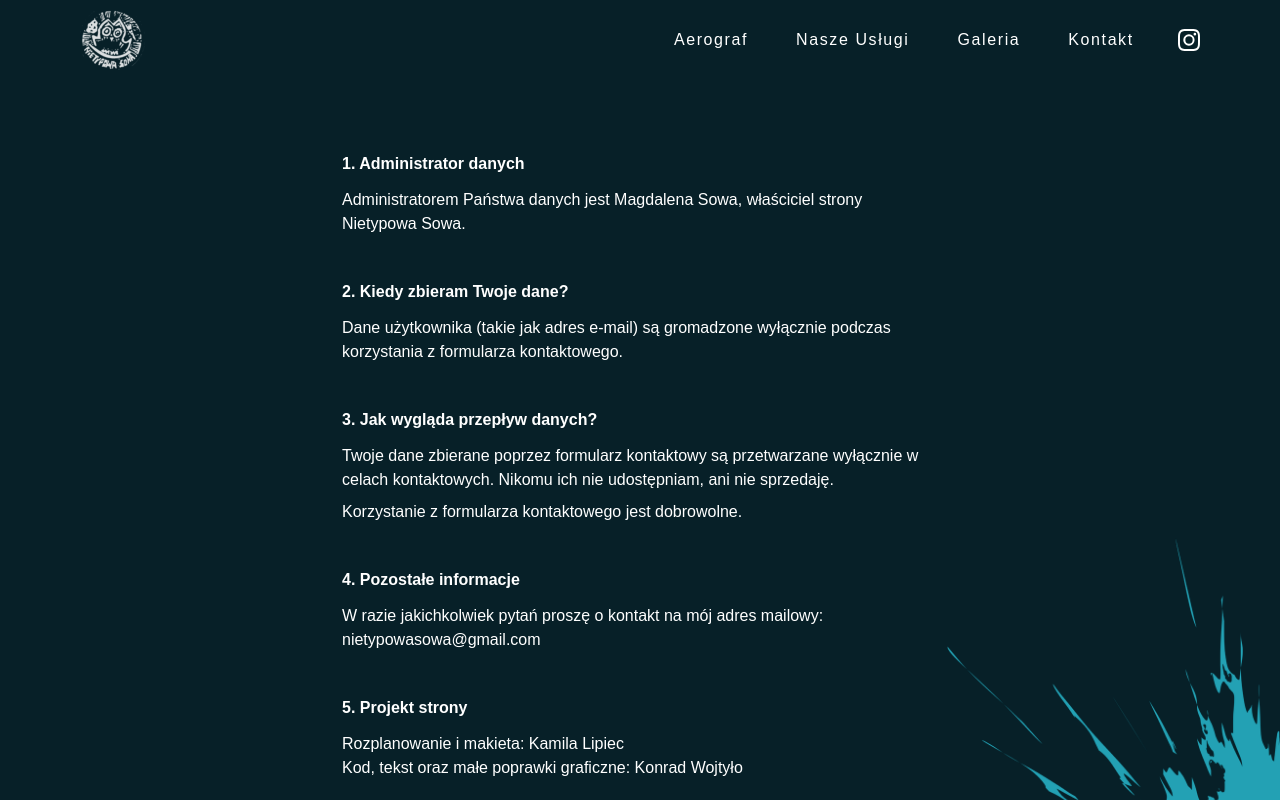
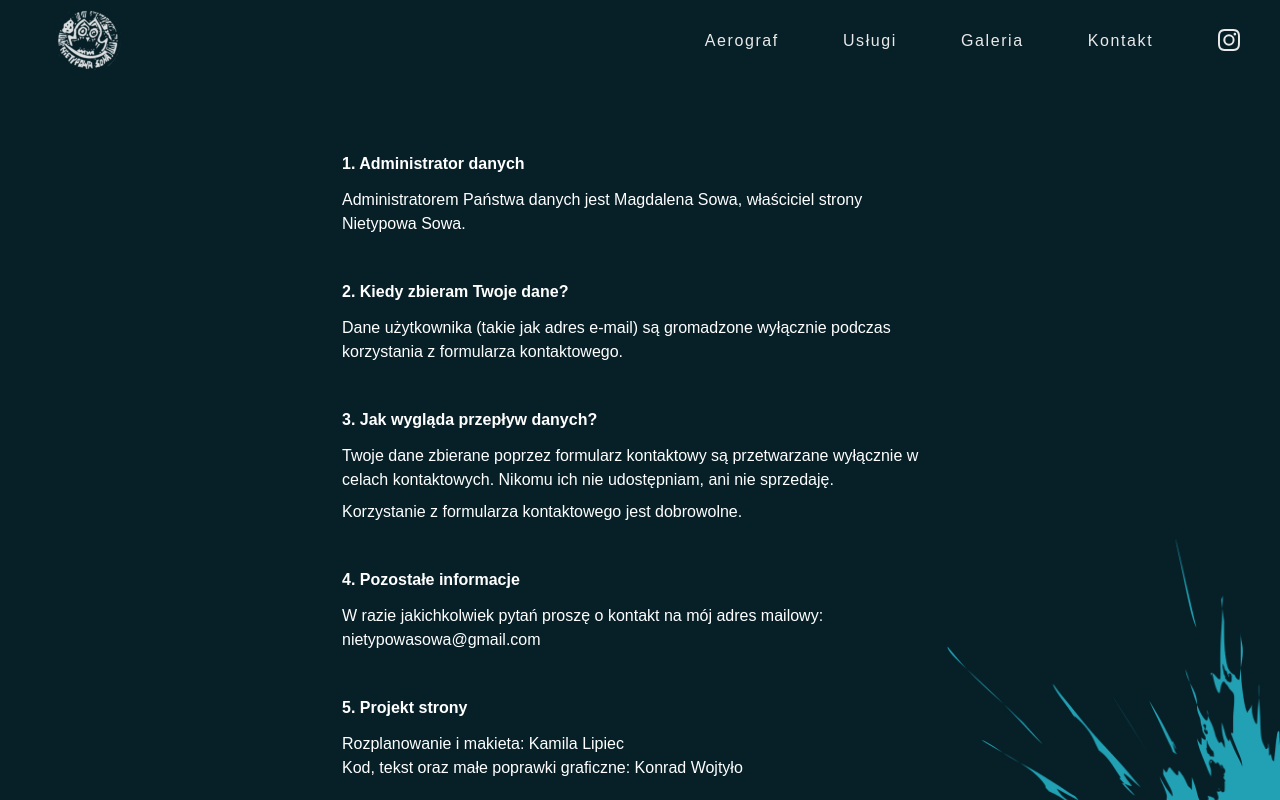
Before and after one commit to Anathretic/nietypowa-sowa-website, a React (Vite) app: page /polityka-prywatnosci in a window 1280 px wide. Shown: the top 800 px of the page. Built offline with nearby package versions, Linux system fonts and the light colour scheme; a web font is replaced by a local one.

Commit message:
Redesigned navbar and added minor features

```diff
--- a/package.json
+++ b/package.json
@@ -17,6 +17,7 @@
 		"dayjs": "^1.11.9",
 		"dotenv": "^16.3.1",
 		"express": "^4.18.2",
+		"lodash": "^4.17.21",
 		"react": "^18.2.0",
 		"react-cookie-consent": "^8.0.1",
 		"react-dom": "^18.2.0",
--- a/src/App.jsx
+++ b/src/App.jsx
@@ -1,9 +1,7 @@
 import { Outlet, Route, Routes } from 'react-router-dom';
+import { CookieBanner, Footer, Navbar } from './components';
 import { Aerograph, Contact, Gallery, Welcome, Offer, Quote } from './sections';
 import { GallerySubpage, PrivacyPolicy, PageNotFound } from './subpages';
-import { Navbar } from './components/Navbar/Navbar';
-import { Footer } from './components/Footer/Footer';
-import { CookieBaner } from './components/CookieBaner';
 
 const App = () => {
 	return (
@@ -13,7 +11,7 @@ const App = () => {
 					element={
 						<>
 							<Outlet />
-							<CookieBaner />
+							<CookieBanner />
 						</>
 					}>
 					<Route
--- a/src/components/CookieBaner.jsx
+++ b/src/components/CookieBaner.jsx
@@ -2,7 +2,7 @@ import { Link } from 'react-router-dom';
 import CookieConsent from 'react-cookie-consent';
 import { scrollToTop } from '../utils/scrollToTopUtils';
 
-export const CookieBaner = ({ ...otherProps }) => {
+const CookieBaner = ({ ...otherProps }) => {
 	return (
 		<CookieConsent
 			location='bottom'
@@ -36,3 +36,5 @@ export const CookieBaner = ({ ...otherProps }) => {
 		</CookieConsent>
 	);
 };
+
+export default CookieBaner;
--- a/src/components/Footer/Footer.jsx
+++ b/src/components/Footer/Footer.jsx
@@ -7,7 +7,7 @@ import { scrollToTop } from '../../utils/scrollToTopUtils';
 
 import FooterPaintSplatterImage from '../../images/footer-section/footer-paint-splatter-image.png';
 
-export const Footer = () => {
+const Footer = () => {
 	const [onMouseEnterEffect, setOnMouseEnterEffect] = useState(false);
 	const currentYear = new Date().getFullYear();
 
@@ -49,3 +49,5 @@ export const Footer = () => {
 		</footer>
 	);
 };
+
+export default Footer;
--- a/src/components/Navbar/Navbar.jsx
+++ b/src/components/Navbar/Navbar.jsx
@@ -1,21 +1,25 @@
-import { useEffect, useRef, useState } from 'react';
+import { useEffect, useMemo, useRef, useState } from 'react';
 import { useMediaQuery } from 'react-responsive';
 import { AiOutlineClose } from 'react-icons/ai';
 import { HiMenuAlt4 } from 'react-icons/hi';
+import { NavbarTitle } from './components/NavbarTitle';
 import { NavbarItem } from './components/NavbarItem';
 import { InstagramAnchor } from './components/InstagramAnchor';
 import { navbarItems } from './components/navbarData/NavbarItems';
 
-import NavLogo from '/nietypowa-nav-logo.png';
+import throttle from 'lodash/throttle';
+import './styles/styles.css';
 
-export const Navbar = () => {
+const Navbar = () => {
 	const [toggleMenu, setToggleMenu] = useState(false);
 	const [isAnimating, setIsAnimating] = useState(false);
 	const [isScrolled, setIsScrolled] = useState(false);
 
+	const isMobile = useMediaQuery({ query: '(max-width: 767px)' });
+
 	const divRef = useRef();
 
-	const isMobile = useMediaQuery({ query: '(max-width: 767px)' });
+	const memoizedNavbarItems = useMemo(() => navbarItems, []);
 
 	const handleMenuClose = () => {
 		setIsAnimating(true);
@@ -30,27 +34,11 @@ export const Navbar = () => {
 		setIsAnimating(false);
 	};
 
-	const handleScroll = () => {
-		if (window.scrollY > 60) {
-			setIsScrolled(true);
-		} else {
-			setIsScrolled(false);
-		}
-	};
+	useEffect(() => {
+		const handleScroll = throttle(() => {
+			setIsScrolled(window.scrollY > 30);
+		}, 100);
 
-	const scrollToTop = () => {
-		const { current } = divRef;
-
-		if (current !== null) {
-			current.scrollIntoView({ behavior: 'smooth' });
-		}
-
-		if (window.location.hash) {
-			window.history.replaceState('', document.title, window.location.pathname);
-		}
-	};
-
-	useEffect(() => {
 		window.addEventListener('scroll', handleScroll);
 
 		return () => {
@@ -58,64 +46,52 @@ export const Navbar = () => {
 		};
 	}, []);
 
-	useEffect(() => scrollToTop, []);
-
 	return (
-		<header className='w-full flex justify-center' ref={divRef}>
-			<div
-				className={`fixed top-0 w-full 2xl:rounded-b-[32px] h-[80px] flex md:justify-center justify-between items-center py-4 mf:py-2 z-50 transition duration-300 mr-auto tracking-widest ${
-					isScrolled ? 'bg-[#c80c5afb]' : 'bg-transparent'
-				}`}>
-				<div className='md:flex-[0.8] 2xl:flex-[0.5] flex-initial justify-center items-center'>
-					<div className='flex items-center mf:mx-2'>
-						<img
-							src={NavLogo}
-							alt='Logo przenoszące na początek strony'
-							className='cursor-pointer p-2 mf:p-0 scroll-smooth'
-							onClick={scrollToTop}
-						/>
-					</div>
-				</div>
-				<nav>
+		<header ref={divRef}>
+			<div className='navbar'>
+				<div className={`navbar-container ${isScrolled && 'navbar-container--is-scrolled'}`}>
+					<div className='navbar-wrapper'>
+						<NavbarTitle divRef={divRef} isScrolled={isScrolled} />
 						{isMobile ? (
-						<div className='flex relative'>
-							<HiMenuAlt4
-								fontSize={32}
-								className='text-white cursor-pointer mx-2 sm:mx-4'
-								onClick={() => setToggleMenu(true)}
-							/>
+							<>
+								<HiMenuAlt4 className='navbar-mobile-burger-btn' fontSize={32} onClick={() => setToggleMenu(true)} />
 								{(toggleMenu || isAnimating) && (
+									<nav className='navbar-mobile'>
 										<ul
 											onAnimationEnd={handleAnimationEnd}
-									className={`z-10 fixed top-1 right-1 bottom-1 p-3 w-[80vw] min-[500px]:w-[70vw] shadow-2xl list-none flex flex-col justify-start items-center rounded-md text-white bg-[#C80C59] overflow-y-auto ${
-										toggleMenu ? 'animate-slide-in' : 'animate-slide-out'
-									}`}>
-									<li className='text-xl self-start my-2 mb-6 cursor-pointer'>
+											className={`navbar-mobile-list ${toggleMenu ? 'animate-slide-in' : 'animate-slide-out'}`}>
+											<li className='navbar-mobile-exit-icon'>
 												<AiOutlineClose fontSize={28} onClick={handleMenuClose} />
 											</li>
-									{navbarItems.map(({ title, section }) => (
+											{memoizedNavbarItems.map(({ title, section }) => (
 												<NavbarItem
 													key={title}
 													title={title}
 													section={section}
-											classProps={'mb-5'}
+													classProps={'navbar-item-margin'}
 													onClick={handleMenuClose}
 												/>
 											))}
 											<InstagramAnchor />
 										</ul>
+									</nav>
+								)}
+							</>
+						) : (
+							<nav className='navbar-desktop'>
+								<ul className='navbar-desktop-list'>
+									{memoizedNavbarItems.map(({ title, section }) => (
+										<NavbarItem key={title} title={title} section={section} isScrolled={isScrolled} />
+									))}
+									<InstagramAnchor isScrolled={isScrolled} />
+								</ul>
+							</nav>
 						)}
 					</div>
-					) : (
-						<ul className='text-white flex list-none flex-row justify-between items-center flex-initial 2xl:text-lg'>
-							{navbarItems.map(({ title, section }) => (
-								<NavbarItem key={title} title={title} section={section} isScrolled={isScrolled} />
-							))}
-							<InstagramAnchor liStyles='ml-3' isScrolled={isScrolled} />
-						</ul>
-					)}
-				</nav>
+				</div>
 			</div>
 		</header>
 	);
 };
+
+export default Navbar;
--- a/src/components/Navbar/components/InstagramAnchor.jsx
+++ b/src/components/Navbar/components/InstagramAnchor.jsx
@@ -1,15 +1,13 @@
 import { useMediaQuery } from 'react-responsive';
 import { BsInstagram } from 'react-icons/bs';
 
-export const InstagramAnchor = ({ liStyles, isScrolled }) => {
+export const InstagramAnchor = ({ isScrolled }) => {
 	const isDesktop = useMediaQuery({ query: '(min-width: 1536px)' });
 
 	return (
-		<li className={`${liStyles} flex items-center justify-center`}>
+		<li className='navbar-special-icon'>
 			<a
-				className={`cursor-pointer p-2 ${
-					isScrolled ? 'md:hover:text-[#072028]' : 'md:hover:text-[#c80c59]'
-				} transition duration-300`}
+				className={`navbar-special-anchor ${isScrolled ? 'dark-hover' : 'pink-hover'}`}
 				href='https://www.instagram.com/nietypowa_sowa/'
 				target='_blank'
 				rel='noreferrer'>
--- a/src/components/Navbar/components/NavbarItem.jsx
+++ b/src/components/Navbar/components/NavbarItem.jsx
@@ -1,12 +1,21 @@
+import { useCallback } from 'react';
 import { HashLink } from 'react-router-hash-link';
 
-export const NavbarItem = ({ title, section, classProps, isScrolled, onClick, ...linkProps }) => {
+export const NavbarItem = ({ title, section, classProps, onClick, isScrolled, ...linkProps }) => {
+	const handleClick = useCallback(() => {
+		if (onClick) {
+			onClick();
+		}
+	}, [onClick]);
+
 	return (
-		<li
-			className={`mx-2 mf:mx-4 cursor-pointer capitalize ${
-				isScrolled ? 'md:hover:text-[#072028]' : 'md:hover:text-[#c80c59]'
-			} transition duration-300 ${classProps} z-10`}>
-			<HashLink smooth to={section} className='p-2' onClick={onClick} {...linkProps}>
+		<li className={`navbar-item ${classProps}`}>
+			<HashLink
+				smooth
+				to={section}
+				className={`navbar-item-link ${isScrolled ? 'dark-hover' : 'pink-hover'}`}
+				onClick={handleClick}
+				{...linkProps}>
 				{title}
 			</HashLink>
 		</li>
--- /dev/null
+++ b/src/components/Navbar/components/NavbarTitle.jsx
@@ -0,0 +1,28 @@
+import { useEffect } from 'react';
+import NavLogo from '/nietypowa-nav-logo.png';
+
+export const NavbarTitle = ({ divRef }) => {
+	const scrollToTop = () => {
+		const { current } = divRef;
+
+		if (current !== null) {
+			current.scrollIntoView({ behavior: 'smooth' });
+		}
+
+		if (window.location.hash) {
+			window.history.replaceState('', document.title, window.location.pathname);
+		}
+	};
+
+	useEffect(() => scrollToTop, []);
+
+	return (
+		<div className='navbar-title' onClick={scrollToTop}>
+			<div className='navbar-title-box'>
+				<h2 className='navbar-title-text'>
+					<img src={NavLogo} alt='Logo przenoszące na początek strony' />
+				</h2>
+			</div>
+		</div>
+	);
+};
--- a/src/components/Navbar/components/navbarData/NavbarItems.js
+++ b/src/components/Navbar/components/navbarData/NavbarItems.js
@@ -4,8 +4,8 @@ export const navbarItems = [
 		section: '/#aerograf',
 	},
 	{
-		title: 'nasze usługi',
-		section: '/#nasze-uslugi',
+		title: 'usługi',
+		section: '/#uslugi',
 	},
 	{
 		title: 'galeria',
--- /dev/null
+++ b/src/components/Navbar/styles/styles.css
@@ -0,0 +1,245 @@
+.navbar {
+	display: flex;
+	justify-content: center;
+	width: 100%;
+}
+
+.navbar-wrapper,
+.navbar-container,
+.navbar-title,
+.navbar-title-box {
+	display: flex;
+	align-items: center;
+}
+
+.navbar-wrapper,
+.navbar-container {
+	justify-content: space-between;
+	width: 100%;
+}
+
+.navbar-wrapper {
+	margin: 0 auto;
+	max-width: 2160px;
+}
+
+.navbar-container {
+	position: fixed;
+	padding: 1rem 0.5rem;
+	margin-right: auto;
+	top: 0;
+	height: 80px;
+	letter-spacing: 0.1em;
+	background-color: transparent;
+	transition: background-color 0.3s ease-out, box-shadow 0.3s ease-out;
+	z-index: 50;
+}
+
+.navbar-container--is-scrolled {
+	background-color: #c80c59;
+	-webkit-box-shadow: 0px 11px 16px -10px rgba(27, 27, 27, 1);
+	-moz-box-shadow: 0px 11px 16px -10px rgba(27, 27, 27, 1);
+	box-shadow: 0px 11px 16px -15px rgba(27, 27, 27, 1);
+}
+
+.navbar-title {
+	justify-content: center;
+}
+
+.navbar-title-text {
+	padding: 0.5rem 0.25rem;
+	cursor: pointer;
+}
+
+.navbar-desktop {
+	display: none;
+}
+
+.navbar-mobile-burger-btn {
+	position: absolute;
+	display: flex;
+	right: 0;
+	margin: 1rem;
+	color: #e9e9e9;
+}
+
+.navbar-mobile-list,
+.navbar-login-icon {
+	display: flex;
+	align-items: center;
+}
+
+.navbar-mobile-list {
+	position: fixed;
+	justify-content: flex-start;
+	flex-direction: column;
+	padding: 0.75rem;
+	top: 0.25rem;
+	right: 0.25rem;
+	bottom: 0.25rem;
+	width: 80vw;
+	color: #e9e9e9;
+	background-color: #c80c59;
+	border-radius: 0.375rem;
+	box-shadow: 0 25px 50px -10px rgba(0, 0, 0, 0.25);
+	list-style-type: none;
+	z-index: 50;
+}
+
+.navbar-mobile-exit-icon {
+	align-self: flex-start;
+	margin: 0.5rem 0 1.5rem;
+	color: #e9e9e9;
+	font-size: 1.25rem;
+	cursor: pointer;
+}
+
+.navbar-item {
+	margin: 0 0.5rem;
+	z-index: 10;
+}
+
+.navbar-item-margin {
+	margin-bottom: 1.25rem;
+}
+
+.navbar-item-link {
+	padding: 0.5rem;
+	color: #e9e9e9;
+	text-decoration: none;
+	text-transform: capitalize;
+	transition: color 0.3s ease-out;
+}
+
+.navbar-special-icon {
+	display: flex;
+	justify-content: center;
+	align-items: center;
+}
+
+.navbar-special-anchor {
+	padding: 0.5rem;
+	color: #e9e9e9;
+	transition: color 0.3s ease-out;
+}
+
+@media screen and (min-width: 500px) {
+	.navbar-mobile-list {
+		width: 70vw;
+	}
+}
+
+@media screen and (min-width: 768px) {
+	.navbar-container {
+		padding: 0 2.5rem;
+		justify-content: space-between;
+	}
+
+	.navbar-desktop {
+		display: block;
+	}
+
+	.navbar-mobile-burger-btn {
+		display: none;
+	}
+
+	.navbar-desktop-list {
+		display: flex;
+		align-items: center;
+		justify-content: space-between;
+		list-style-type: none;
+	}
+
+	.navbar-item {
+		margin: 0 1rem;
+	}
+
+	.navbar-login-icon {
+		margin-top: 5px;
+	}
+
+	.navbar-special-icon {
+		margin-left: 1.55rem;
+		margin-right: 1rem;
+	}
+}
+
+@media screen and (min-width: 990px) {
+	.navbar-title-box {
+		margin: 0 0.5rem;
+	}
+
+	.navbar-title-text {
+		padding: 0;
+	}
+
+	.navbar-desktop-list {
+		font-size: 1.125rem;
+	}
+
+	.navbar-item {
+		margin: 0 1.15rem;
+	}
+
+	.navbar-item-link {
+		font-size: 1rem;
+	}
+}
+
+@media screen and (min-width: 1024px) {
+	.navbar-container {
+		padding: 0 1rem;
+	}
+
+	.navbar-title {
+		padding-left: 2rem;
+	}
+
+	.pink-hover:hover {
+		color: #c80c59;
+	}
+
+	.dark-hover:hover {
+		color: #072028;
+	}
+}
+
+@media screen and (min-width: 1208px) {
+	.navbar-item {
+		margin: 0 1.5rem;
+	}
+}
+
+@media screen and (min-width: 1358px) {
+	.navbar-container {
+		padding: 0 6rem;
+	}
+
+	.navbar-item-link {
+		font-size: 1.1rem;
+	}
+}
+
+@media screen and (min-width: 1536px) {
+	.navbar-container {
+		padding: 0 8rem;
+	}
+
+	.navbar-title {
+		padding-left: 0.95rem;
+	}
+
+	.navbar-item {
+		margin: 0 2rem;
+	}
+
+	.navbar-login-icon {
+		margin: 5px 2rem 0;
+	}
+}
+
+@media screen and (min-width: 1920px) {
+	.navbar-container {
+		padding: 0 11.6rem;
+	}
+}
--- /dev/null
+++ b/src/components/index.js
@@ -0,0 +1,3 @@
+export { default as Navbar } from './Navbar/Navbar';
+export { default as Footer } from './Footer/Footer';
+export { default as CookieBanner } from './CookieBaner';
--- a/src/sections/Offer.jsx
+++ b/src/sections/Offer.jsx
@@ -5,7 +5,7 @@ import PaintSplatterImage from '../images/paint-splatter-image.png';
 const Offer = () => {
 	return (
 		<section
-			id='nasze-uslugi'
+			id='uslugi'
 			className='relative flex w-full justify-center items-center max-md:pt-[50px] pt-[40px] text-white'>
 			<div className='w-full flex flex-col items-center lg:p-20 py-12 px-4'>
 				<img
```
Also changed, not shown: 1 other file (tests, documents, lock files or other folders). Lines whose indentation alone changed are shown as unchanged.
